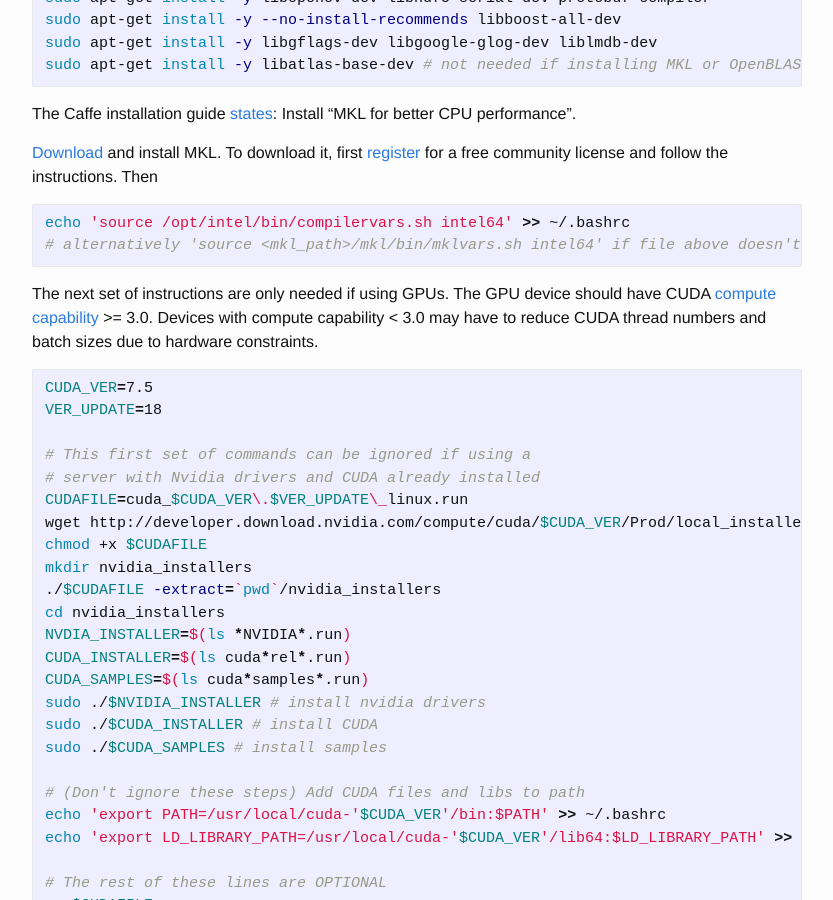
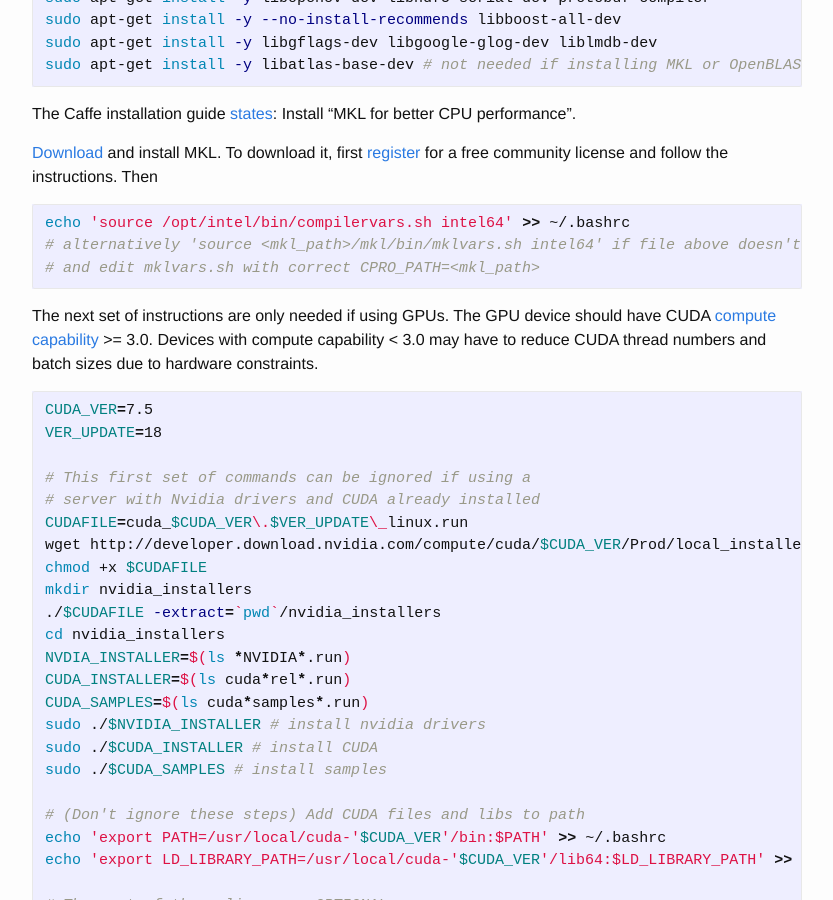
Before and after one commit to RodriguezAndres/RodriguezAndres.github.io, a Jekyll site: the page built from _posts/2016-04-28-caffe.markdown, in a window 1280 px wide and 900 px high, scrolled down 1354 px. Shown: the whole window, without its empty margins (223-1056 px from the left). Built offline with Jekyll 4.4.1, drawn with Linux system fonts in a browser that asks for light colours; formulas are drawn with MathJax 3; comment, search, counter and statistics services are not loaded.

Commit message:
Update 2016-04-28-caffe.markdown

```diff
--- a/_posts/2016-04-28-caffe.markdown
+++ b/_posts/2016-04-28-caffe.markdown
@@ -44,6 +44,7 @@ The Caffe installation guide [states](http://caffe.berkeleyvision.org/install_ap
 ~~~ bash
 echo 'source /opt/intel/bin/compilervars.sh intel64' >> ~/.bashrc
 # alternatively 'source <mkl_path>/mkl/bin/mklvars.sh intel64' if file above doesn't exist
+# and edit mklvars.sh with correct CPRO_PATH=<mkl_path>
 ~~~
 
 The next set of instructions are only needed if using GPUs. The GPU device should have CUDA [compute capability](https://en.wikipedia.org/wiki/CUDA#Supported_GPUs) >= 3.0. Devices with compute capability < 3.0 may have to reduce CUDA thread numbers and batch sizes due to hardware constraints.
```
